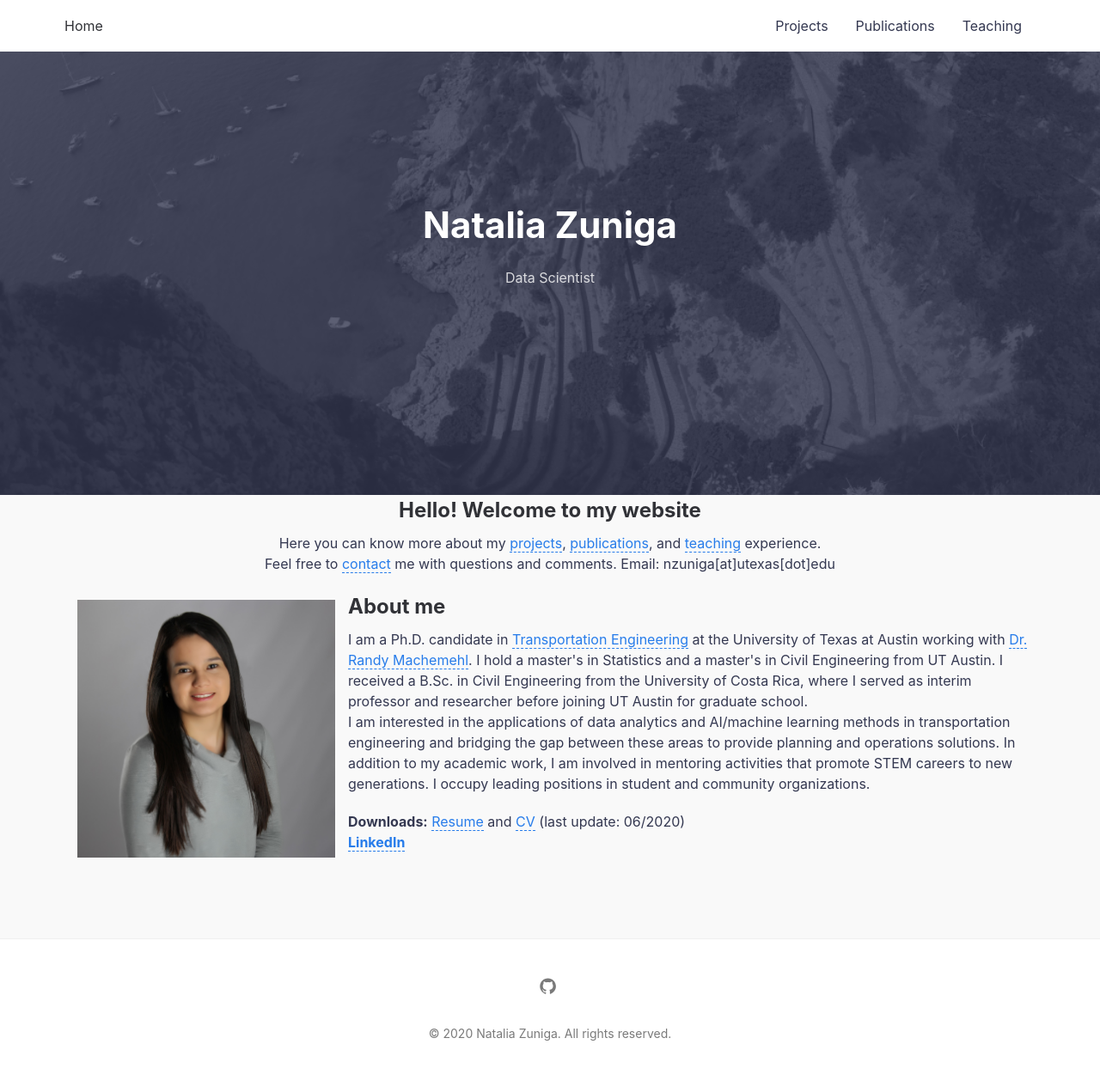
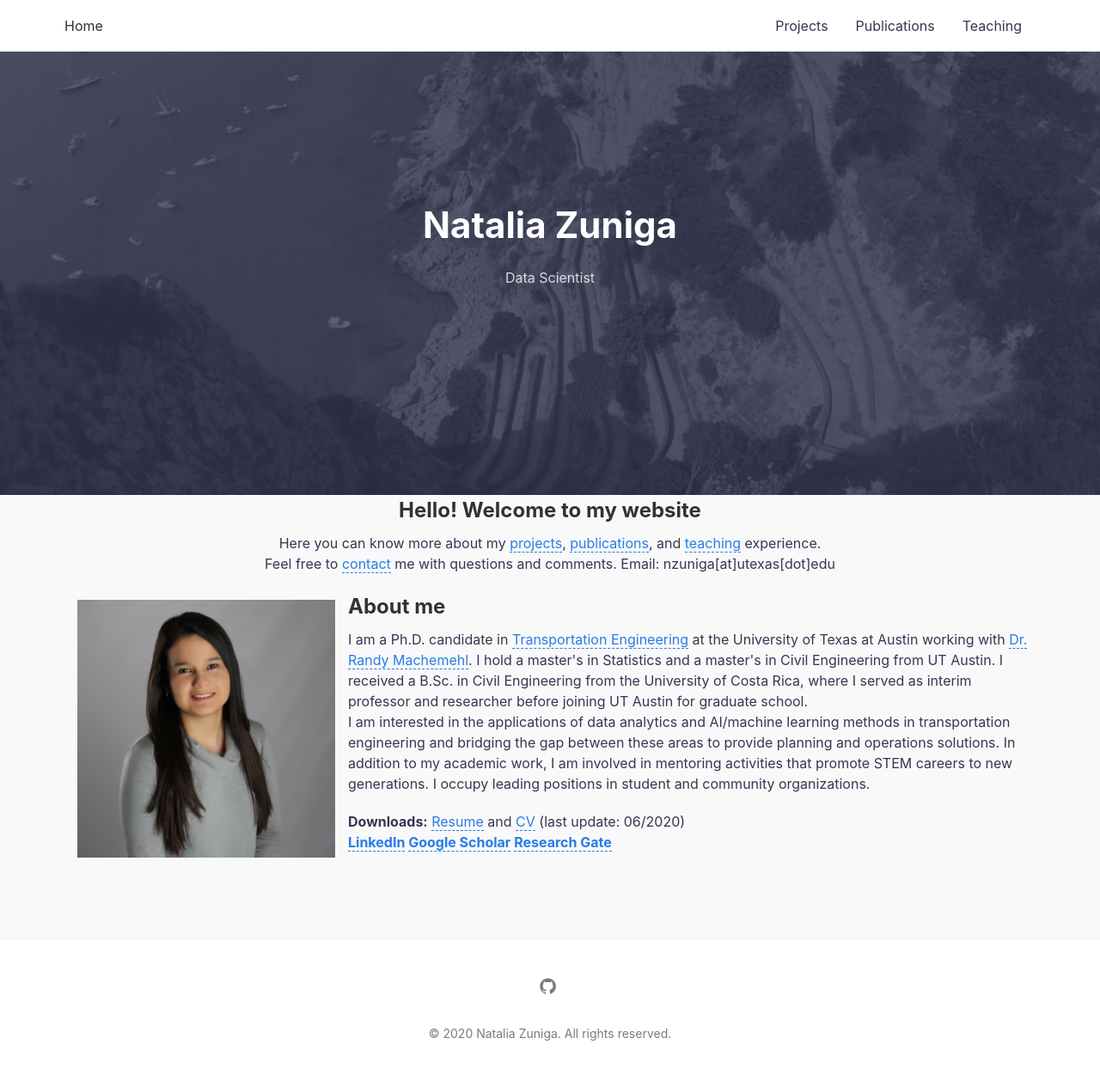
Before and after one commit to nzunigag/nzunigag.github.io, a Jekyll site: the page built from index.md, in a window 1280 px wide. Shown: the whole page at 86% size. Built offline with Jekyll 4.4.1, drawn with Linux system fonts in a browser that asks for light colours.

Commit message:
Update default.html

```diff
--- a/_layouts/default.html
+++ b/_layouts/default.html
@@ -57,6 +57,8 @@ layout: compress
             </p>
             <b>Downloads:</b> <a href="https://nzunigag.github.io/downloads/NataliaZuniga_Resume.pdf">Resume</a> and <a href="https://nzunigag.github.io/downloads/NataliaZuniga_CV.pdf">CV</a> (last update: 06/2020) <br>
             <b> <a href="https://www.linkedin.com/in/nzunigag">LinkedIn</a> </b>
+          <b> <a href="https://scholar.google.com/citations?hl=en&user=_pHPRgoAAAAJ&view_op=list_works&gmla=AJsN-F5f6KE2TmxGoTIv-BT9B-WCJC4d_K-TCt6PpSAbzO8skCnewF-T2nCVCbjcWxi9eotjLBYeILaOn8f_wTOYH04lyEtwJv0AkBpM07FSM51_EpY6u7E">Google Scholar</a> </b>
+          <b> <a href="https://www.researchgate.net/profile/Natalia_Zuniga-Garcia">Research Gate</a> </b>
 
             </p>
             </justify>
```
